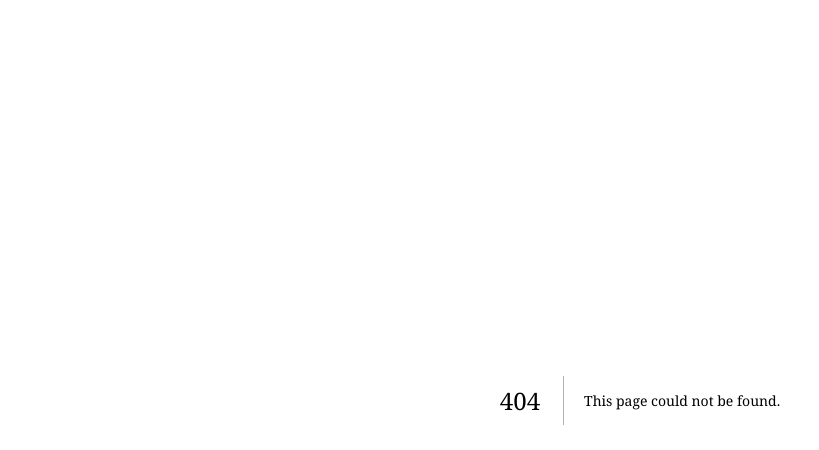
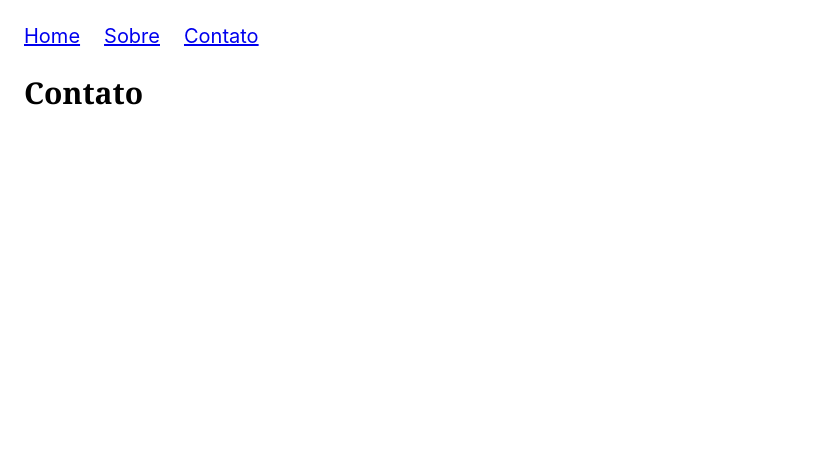
Before and after one commit to murilo-magalhaes/dog-next, a Next.js app: page /contato in a window 1280 px wide. Before the commit this address had no page. Shown: the top 450 px of the page, without its empty margins (0-819 px from the left). Built offline with nearby package versions, Linux system fonts and the light colour scheme.

Commit message:
feat: create menu component and learn metadata

```diff
--- /dev/null
+++ b/src/app/contato/page.tsx
@@ -0,0 +1,14 @@
+import { Metadata } from "next";
+
+export const metadata: Metadata = {
+  title: 'Contato',
+  description: 'Essa é a página contato'
+}
+
+export default function ConattoPage() {
+  return (
+    <main>
+      <h2>Contato</h2>
+    </main>
+  );
+}
--- a/src/app/layout.tsx
+++ b/src/app/layout.tsx
@@ -1,5 +1,6 @@
 import type { Metadata } from "next";
 import "./globals.css";
+import Menu from "@/components/menu";
 
 export const metadata: Metadata = {
   title: "Dog Next",
@@ -14,6 +15,7 @@ export default function RootLayout({
   return (
     <html lang="pt-BR">
       <body>
+        <Menu/>
         {children}
       </body>
     </html>
--- /dev/null
+++ b/src/components/menu.tsx
@@ -0,0 +1,7 @@
+export default function Menu() {
+  return <ul className="menu">
+    <li><a href="/">Home</a></li>
+    <li><a href="/sobre">Sobre</a></li>
+    <li><a href="/contato">Contato</a></li>
+  </ul>
+}
```
Also changed, not shown: src/app/sobre/page.tsx (added, +14 -0 lines).
